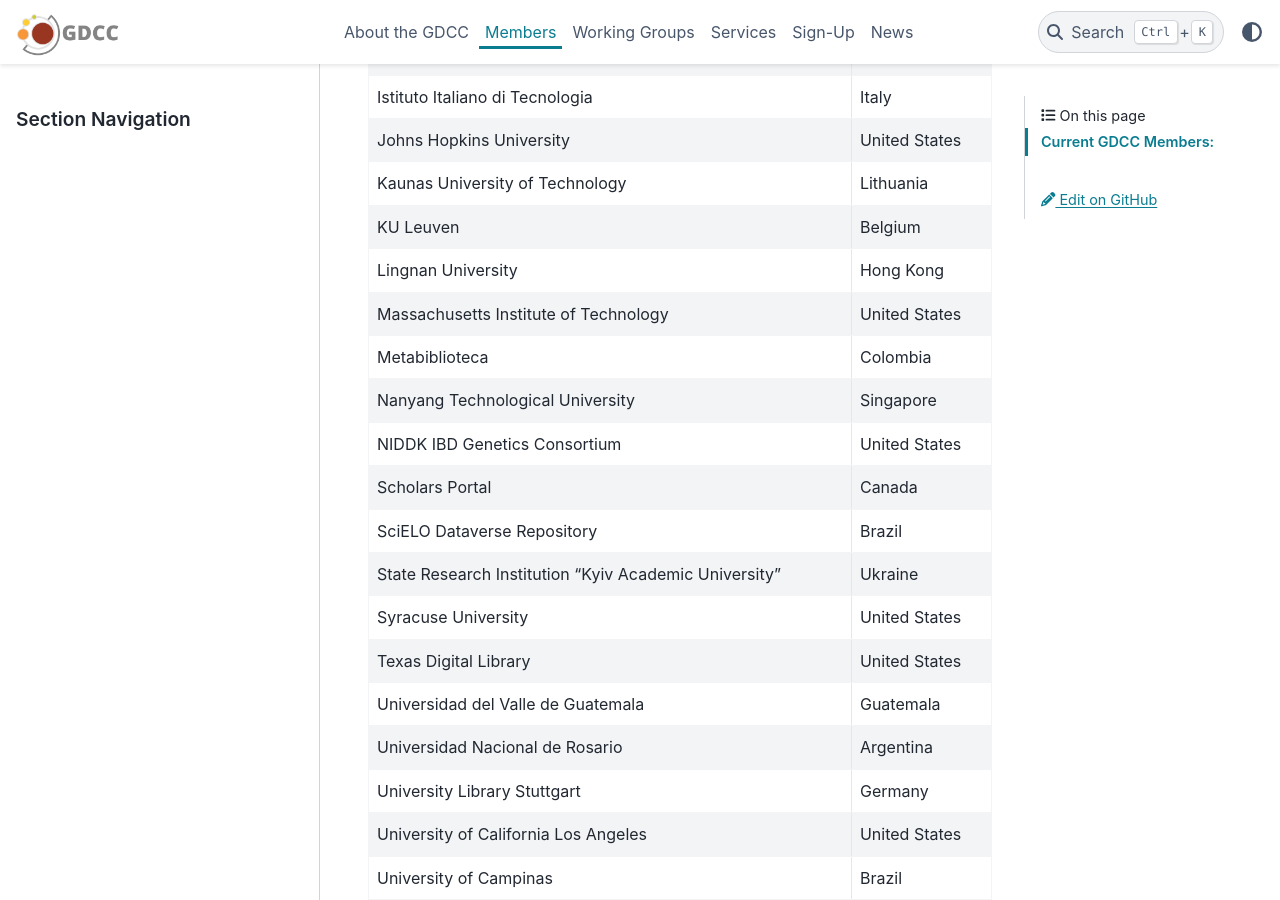
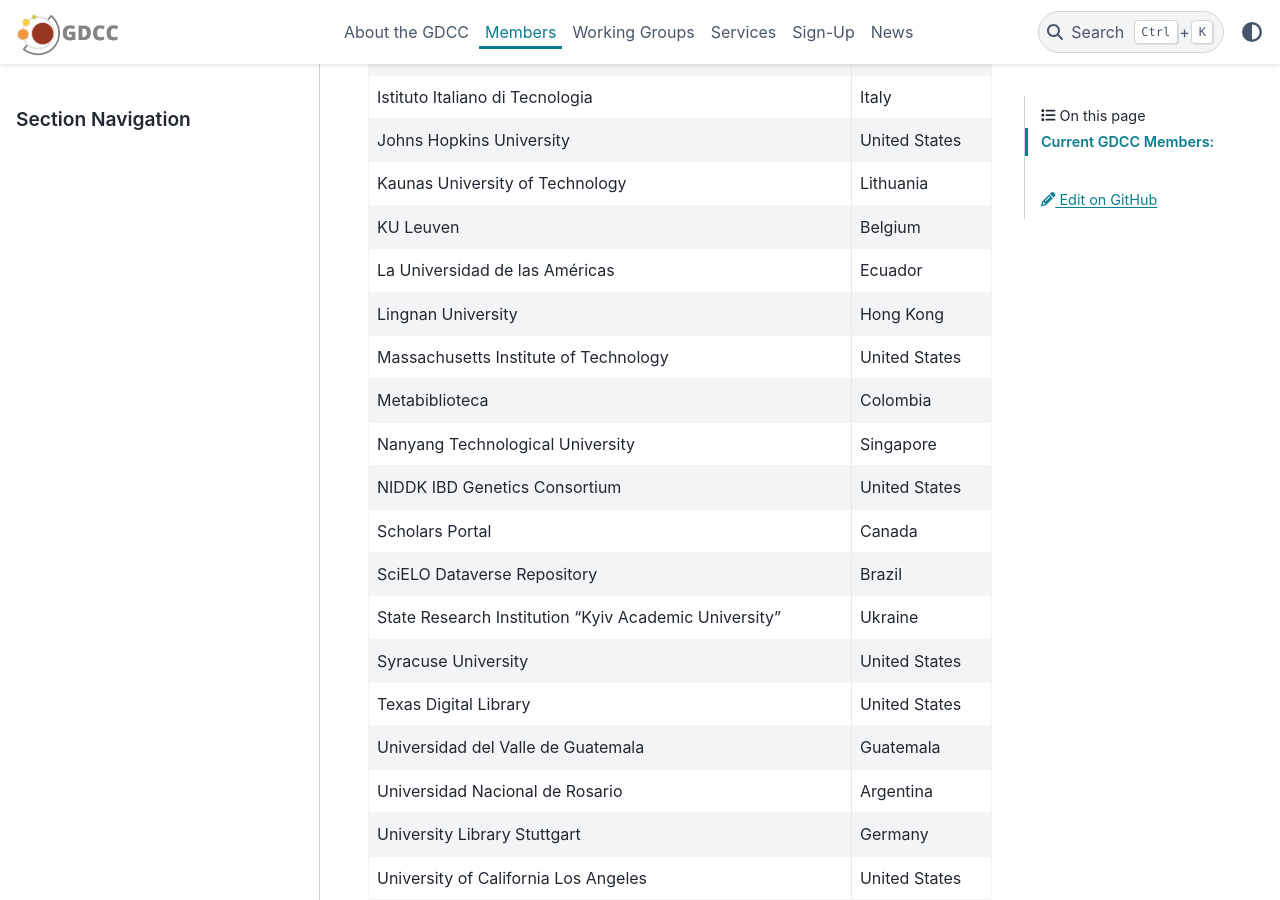
Before and after one commit to gdcc/www.gdcc.io, a Sphinx documentation site: the page built from source/members.md, in a window 1280 px wide and 900 px high, scrolled down 1833 px. Built offline with Sphinx 7.4.7 and the PyData theme 0.15.4, drawn with Linux system fonts in a browser that asks for light colours.

Commit message:
Update members.md

```diff
--- a/source/members.md
+++ b/source/members.md
@@ -41,6 +41,7 @@
 | Johns Hopkins University | United States |
 | Kaunas University of Technology | Lithuania |
 | KU Leuven | Belgium |
+| La Universidad de las Américas | Ecuador |
 | Lingnan University | Hong Kong |
 | Massachusetts Institute of Technology | United States |
 | Metabiblioteca | Colombia |
```
